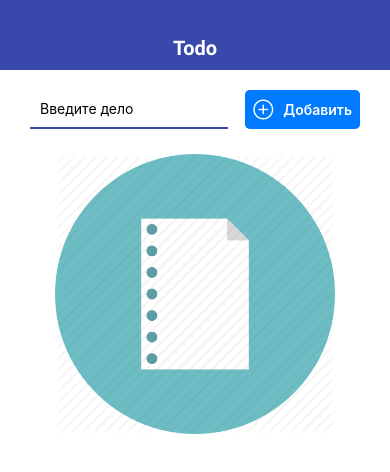
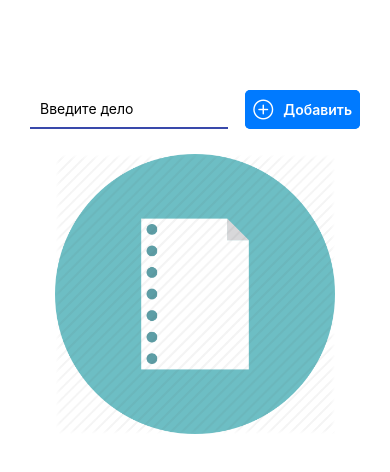
Before and after one commit to DmitriyVrnn/react-native_todo, a React Native app in the folder app/: screen / in a window 390 px wide. Shown: the top 472 px of the page. Built offline with nearby package versions, Linux system fonts and the light colour scheme.

Commit message:
Styles for different OS

```diff
--- a/app/src/components/NavBar.js
+++ b/app/src/components/NavBar.js
@@ -1,5 +1,5 @@
 import React from 'react';
-import { View, StyleSheet } from "react-native";
+import { View, StyleSheet, Platform } from "react-native";
 
 import { THEME } from "../theme";
 import { AppTextBold } from "./ui/AppTextBold";
@@ -7,7 +7,10 @@
 
 export const NavBar = ({ text }) => {
   return (
-    <View style={styles.navBar}>
+    <View style={{...styles.navBar, ...Platform.select({
+        ios: styles.navbarIOS,
+        android: styles.navbarAndroid
+      })}}>
       <AppTextBold style={styles.text}>{text}</AppTextBold>
     </View>
   )
@@ -18,11 +21,17 @@
     height: 70,
     alignItems: 'center',
     justifyContent: 'flex-end',
-    backgroundColor: THEME.MAIN_COLOR,
     paddingBottom: 10
   },
+  navbarAndroid: {
+    backgroundColor: THEME.MAIN_COLOR,
+  },
+  navbarIOS: {
+    borderBottomColor: THEME.MAIN_COLOR,
+    borderBottomWidth: 1,
+  },
   text: {
-    color: THEME.WHITE_COLOR,
+    color: Platform.OS === 'ios' ? THEME.MAIN_COLOR : "#fff",
     fontSize: 20
   }
 });
--- a/app/src/components/ui/AppButton.js
+++ b/app/src/components/ui/AppButton.js
@@ -1,19 +1,21 @@
 import React from 'react';
-import { StyleSheet, View, TouchableOpacity } from 'react-native';
+import { StyleSheet, View, TouchableOpacity, TouchableNativeFeedback, Platform } from 'react-native';
 
 import { AppTextBold } from "./AppTextBold";
 import { THEME } from "../../theme";
 
 
 export const AppButton = ({ children, onPress, color = THEME.MAIN_COLOR }) => {
+  const Wrapper = Platform.OS === 'android' ? TouchableNativeFeedback : TouchableOpacity;
+
   return (
-    <TouchableOpacity onPress={onPress} activeOpacity={0.7}>
+    <Wrapper onPress={onPress} activeOpacity={0.7}>
       <View style={{ ...styles.button, backgroundColor: color }}>
         <AppTextBold style={styles.text}>
           {children}
         </AppTextBold>
       </View>
-    </TouchableOpacity>
+    </Wrapper>
   )
 };
 
```
